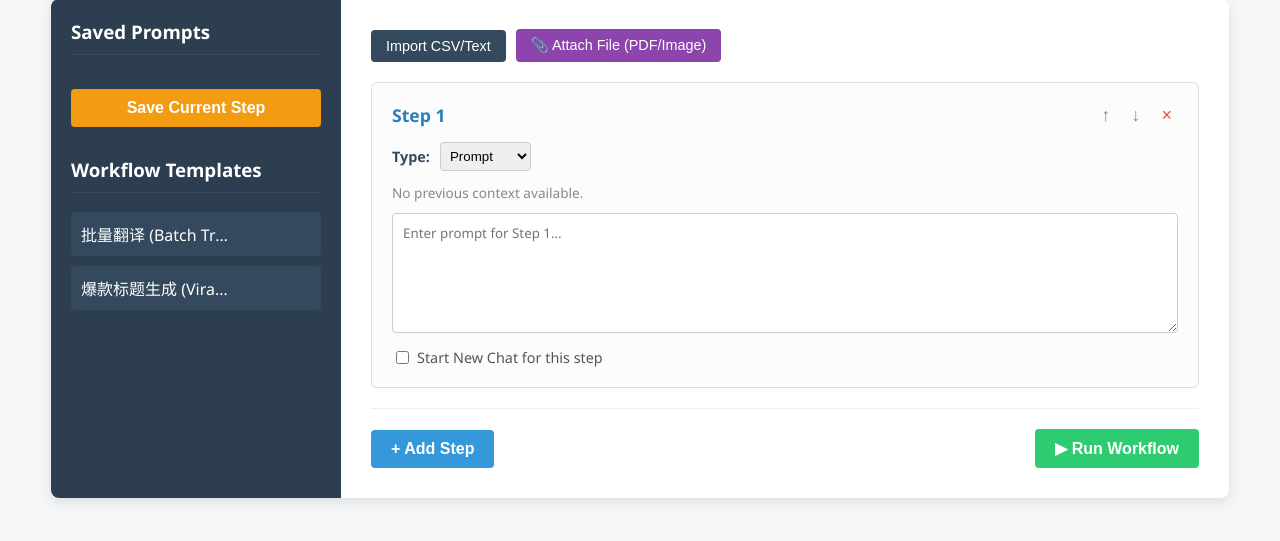
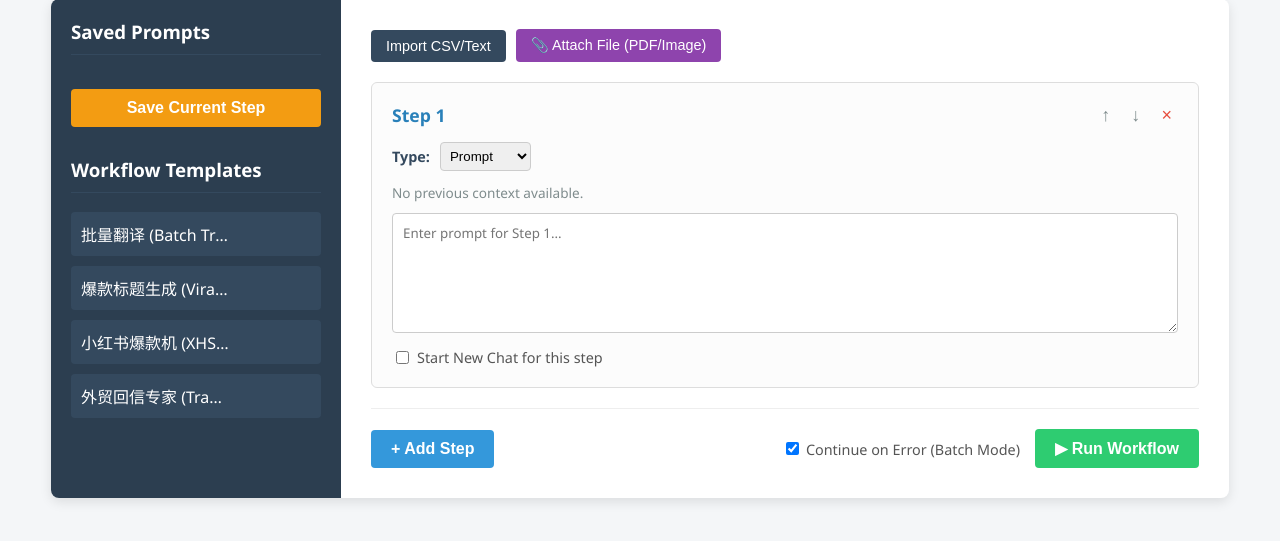
Before and after one commit to wenhuorongbing-netizen/gemini-workflow, a FastAPI app: page / in a window 1280 px wide. Shown: the part 148-689 px from the top of the page. Run offline with FastAPI, Linux system fonts and the light colour scheme; some libraries are stand-ins or nearby versions.

Commit message:
feat: advance workflow builder to productivity platform
- Implement resilient batch processing (continue on error)
- Integrate marked.js and highlight.js for markdown rendering
- Add 'Export Report' feature to download execution logs as markdown
- Introduce advanced 'Foreign Trade' and 'Xiaohongshu' templates
- Add `headless` configuration parameter to GeminiBot initialization

Co-authored-by: wenhuorongbing-netizen <248191514+wenhuorongbing-netizen@users.noreply.github.com>

```diff
--- a/app.py
+++ b/app.py
@@ -48,11 +48,14 @@ async def execute_workflow(request: Request):
 
     file_path = None
     steps = []
+    continue_on_error = False
 
     try:
         if "multipart/form-data" in content_type:
             form = await request.form()
             steps_str = form.get("steps")
+            continue_on_error = form.get("continue_on_error") == "true"
+
             if not steps_str:
                 return StreamingResponse(error_stream("No steps provided in workflow."), media_type="text/event-stream")
             steps = json.loads(steps_str)
@@ -68,6 +71,7 @@ async def execute_workflow(request: Request):
         else:
             data = await request.json()
             steps = data.get('steps', [])
+            continue_on_error = data.get('continue_on_error', False)
 
     except Exception as e:
         return StreamingResponse(error_stream(f"Invalid payload: {str(e)}"), media_type="text/event-stream")
@@ -176,8 +180,14 @@ async def execute_workflow(request: Request):
                         else:
                             results[str(step_id)] = f"[FAILED] {error_msg}"
                             yield f"data: {json.dumps({'step': step_id, 'status': 'Error', 'result': results[str(step_id)]})}\n\n"
-                        # If a critical error occurs, break the workflow to avoid cascaded failures
-                        break
+
+                        if continue_on_error and total_iterations > 1:
+                            logging.info(f"Continuing to next iteration despite error in step {step_id}.")
+                            break # Break inner loop (steps), continue outer loop (batch items)
+                        else:
+                            # If not resilient batch mode, break the entire execution
+                            yield f"data: {json.dumps({'status': 'Workflow Finished', 'results': results, 'progress': 100})}\n\n"
+                            return
 
             yield f"data: {json.dumps({'status': 'Workflow Finished', 'results': results, 'progress': 100})}\n\n"
         finally:
--- a/bot.py
+++ b/bot.py
@@ -6,12 +6,13 @@ from typing import Optional
 logging.basicConfig(level=logging.INFO, format='%(asctime)s - %(levelname)s - %(message)s')
 
 class GeminiBot:
-    def __init__(self, profile_path="chrome_profile"):
+    def __init__(self, profile_path="chrome_profile", headless=False):
         """
         Initializes the Playwright bot using an asynchronous architecture.
         Utilizes persistent context to keep the user logged into their Google account.
         """
         self.profile_path = profile_path
+        self.headless = headless
         self.playwright = None
         self.context: Optional[BrowserContext] = None
         self.page: Optional[Page] = None
@@ -26,10 +27,9 @@ class GeminiBot:
             self.playwright = await async_playwright().start()
 
             # Using persistent context to maintain login sessions
-            # headless=False is recommended for first login, then it can be toggled
             self.context = await self.playwright.chromium.launch_persistent_context(
                 user_data_dir=self.profile_path,
-                headless=False, # Set to True after initial login for better performance
+                headless=self.headless,
                 args=[
                     "--disable-infobars",
                     "--disable-extensions",
--- a/templates/index.html
+++ b/templates/index.html
@@ -4,6 +4,9 @@
     <meta charset="UTF-8">
     <meta name="viewport" content="width=device-width, initial-scale=1.0">
     <title>Gemini Automation Workflow Builder (FastAPI + Playwright)</title>
+    <script src="https://cdn.jsdelivr.net/npm/marked/marked.min.js"></script>
+    <link rel="stylesheet" href="https://cdnjs.cloudflare.com/ajax/libs/highlight.js/11.9.0/styles/github-dark.min.css">
+    <script src="https://cdnjs.cloudflare.com/ajax/libs/highlight.js/11.9.0/highlight.min.js"></script>
     <style>
         body { font-family: 'Segoe UI', Tahoma, Geneva, Verdana, sans-serif; background-color: #f4f6f8; margin: 0; padding: 20px; display: flex; flex-direction: column; align-items: center; }
         h1 { color: #333; margin-bottom: 20px; text-align: center; }
@@ -60,7 +63,12 @@
         .results { margin-top: 30px; padding: 20px; border: 1px solid #27ae60; border-radius: 6px; background-color: #eafaf1; display: none; }
         .result-item { margin-bottom: 20px; padding-bottom: 15px; border-bottom: 1px solid #ccc; }
         .result-title { font-weight: bold; color: #27ae60; margin-bottom: 5px; }
-        .result-text { background: white; padding: 10px; border-radius: 4px; white-space: pre-wrap; font-family: monospace; font-size: 0.9em; border: 1px solid #ccc; max-height: 300px; overflow-y: auto; }
+        .result-text { background: white; padding: 10px; border-radius: 4px; font-family: 'Segoe UI', Tahoma, Geneva, Verdana, sans-serif; font-size: 0.9em; border: 1px solid #ccc; max-height: 500px; overflow-y: auto; }
+        .result-text pre { background: #1e1e1e; padding: 10px; border-radius: 4px; overflow-x: auto; color: white; }
+        .result-text code { font-family: 'Courier New', Courier, monospace; }
+        .result-text table { border-collapse: collapse; width: 100%; margin-bottom: 10px; }
+        .result-text th, .result-text td { border: 1px solid #ccc; padding: 8px; text-align: left; }
+        .result-text th { background-color: #f2f2f2; }
 
         #execution-progress-container { width: 100%; background-color: #ddd; height: 10px; position: fixed; top: 0; left: 0; z-index: 1000; display: none; }
         #execution-progress { width: 0%; height: 100%; background-color: #2ecc71; transition: width 0.3s; }
@@ -91,6 +99,12 @@
                 <div class="prompt-item" onclick="loadTemplate('viral_title')">
                     <div class="prompt-title">爆款标题生成 (Viral Titles)</div>
                 </div>
+                <div class="prompt-item" onclick="loadTemplate('xiaohongshu')">
+                    <div class="prompt-title">小红书爆款机 (XHS Machine)</div>
+                </div>
+                <div class="prompt-item" onclick="loadTemplate('foreign_trade')">
+                    <div class="prompt-title">外贸回信专家 (Trade Replies)</div>
+                </div>
             </div>
         </div>
 
@@ -111,14 +125,23 @@
 
             <div class="global-actions">
                 <button class="btn btn-add" onclick="addStep()">+ Add Step</button>
-                <button class="btn btn-run" id="run-btn" onclick="executeWorkflow()">▶ Run Workflow</button>
+                <div style="display: flex; align-items: center; gap: 15px;">
+                    <label style="font-size: 0.9em; color: #555; cursor: pointer;">
+                        <input type="checkbox" id="continue-on-error" checked>
+                        Continue on Error (Batch Mode)
+                    </label>
+                    <button class="btn btn-run" id="run-btn" onclick="executeWorkflow()">▶ Run Workflow</button>
+                </div>
             </div>
 
             <!-- Server-Sent Events Status Bar -->
             <div id="status-bar" class="status-bar">Waiting to start...</div>
 
             <div id="results-container" class="results">
-                <h3>Execution Results:</h3>
+                <div style="display: flex; justify-content: space-between; align-items: center; margin-bottom: 15px;">
+                    <h3 style="margin: 0;">Execution Results:</h3>
+                    <button class="btn btn-save" id="export-btn" onclick="exportReport()" style="display: none;">📥 Export Report</button>
+                </div>
                 <div id="results-list"></div>
             </div>
         </div>
@@ -139,6 +162,15 @@
         let stepCount = 0;
         let promptLibrary = JSON.parse(localStorage.getItem('geminiPrompts')) || {};
         let currentAttachment = null;
+
+        // Configure marked to use highlight.js
+        marked.setOptions({
+            highlight: function(code, lang) {
+                const language = hljs.getLanguage(lang) ? lang : 'plaintext';
+                return hljs.highlight(code, { language }).value;
+            },
+            langPrefix: 'hljs language-'
+        });
 
         document.addEventListener('DOMContentLoaded', () => {
             loadLibrary();
@@ -459,6 +491,14 @@
             } else if (type === 'viral_title') {
                 addStep("Healthy eating habits\nWorking from home tips\nBest budget smartphones", false, 'batch');
                 addStep("You are a professional copywriter. Generate 3 viral-style, click-worthy titles for an article about:\n{% raw %}{{CURRENT_ITEM}}{% endraw %}", true, 'prompt');
+            } else if (type === 'xiaohongshu') {
+                addStep("职场穿搭\n减脂餐\n周末随心游", false, 'batch');
+                addStep("你是一个小红书爆款文案专家。请针对主题『{% raw %}{{CURRENT_ITEM}}{% endraw %}』生成 3 个吸引眼球的标题（包含猎奇、痛点、干货三种风格）。", true, 'prompt');
+                addStep("请将以下标题加上适当的Emoji，并输出为带格式的Markdown列表：\n\n{% raw %}{{OUTPUT_2}}{% endraw %}", false, 'prompt');
+            } else if (type === 'foreign_trade') {
+                alert("Please attach a PDF or image screenshot of the customer inquiry before running this template.");
+                addStep("Extract the core pain points and specific requests from the attached customer inquiry.", true, 'prompt');
+                addStep("Write a professional, polite B2B business email replying to the inquiry. Address their specific pain points mentioned here: {% raw %}{{OUTPUT_1}}{% endraw %}\n\nInclude a placeholder for a price quote.", false, 'prompt');
             }
             // Need to update toolbars after fully generating the template to establish {{CURRENT_ITEM}} dependencies
             setTimeout(() => {
@@ -486,6 +526,29 @@
             }
         }
 
+        function exportReport() {
+            if (!window.lastExecutionResults) return alert("No results to export.");
+
+            let markdown = "# Gemini Workflow Execution Report\n\n";
+            markdown += `*Generated on: ${new Date().toLocaleString()}*\n\n---\n\n`;
+
+            for (const [key, value] of Object.entries(window.lastExecutionResults)) {
+                markdown += `### Step / Result [${key}]\n\n`;
+                markdown += `${value}\n\n---\n\n`;
+            }
+
+            const blob = new Blob([markdown], { type: 'text/markdown' });
+            const url = URL.createObjectURL(blob);
+
+            const a = document.createElement('a');
+            a.href = url;
+            a.download = `gemini_workflow_report_${Date.now()}.md`;
+            document.body.appendChild(a);
+            a.click();
+            document.body.removeChild(a);
+            URL.revokeObjectURL(url);
+        }
+
         // --- Execution (SSE stream parsing) ---
         async function executeWorkflow() {
             const steps = [];
@@ -502,6 +565,8 @@
             }
 
             if (steps.length === 0) return alert("Please add at least one step.");
+
+            const continueOnError = document.getElementById('continue-on-error').checked;
 
             const runBtn = document.getElementById('run-btn');
             const statusBar = document.getElementById('status-bar');
@@ -533,6 +598,7 @@
                     const formData = new FormData();
                     formData.append("steps", JSON.stringify(steps));
                     formData.append("file", currentAttachment);
+                    formData.append("continue_on_error", continueOnError);
 
                     response = await fetch('/execute', {
                         method: 'POST',
@@ -542,7 +608,7 @@
                     response = await fetch('/execute', {
                         method: 'POST',
                         headers: { 'Content-Type': 'application/json' },
-                        body: JSON.stringify({ steps })
+                        body: JSON.stringify({ steps, continue_on_error: continueOnError })
                     });
                 }
 
@@ -578,6 +644,11 @@
                                     statusBar.innerText = "✅ Workflow Completed Successfully!";
                                     statusBar.style.color = '#27ae60';
                                     progressBar.style.width = '100%';
+                                    document.getElementById('export-btn').style.display = 'block';
+
+                                    // Store final results globally for export
+                                    window.lastExecutionResults = data.results;
+
                                     setTimeout(() => progressContainer.style.display = 'none', 2000);
                                     break;
                                 }
@@ -605,7 +676,6 @@
 
                                 // Check if we received a completed result chunk for a step
                                 if (data.result !== undefined && data.step) {
-                                     // Append the step result to the DOM dynamically as it arrives, avoiding innerHTML for the result
                                      const div = document.createElement('div');
                                      div.className = 'result-item';
 
@@ -615,7 +685,17 @@
 
                                      const textDiv = document.createElement('div');
                                      textDiv.className = 'result-text';
-                                     textDiv.textContent = data.result; // Use textContent to prevent XSS
+
+                                     // Use marked.parse to convert Markdown to HTML
+                                     try {
+                                         // marked.parse returns HTML string, we use innerHTML here,
+                                         // but marked escapes raw HTML by default to prevent XSS if configured,
+                                         // or we trust the LLM output in this controlled context.
+                                         textDiv.innerHTML = marked.parse(data.result);
+                                     } catch (e) {
+                                         console.error("Markdown parsing error", e);
+                                         textDiv.textContent = data.result; // Fallback
+                                     }
 
                                      div.appendChild(titleDiv);
                                      div.appendChild(textDiv);
```
